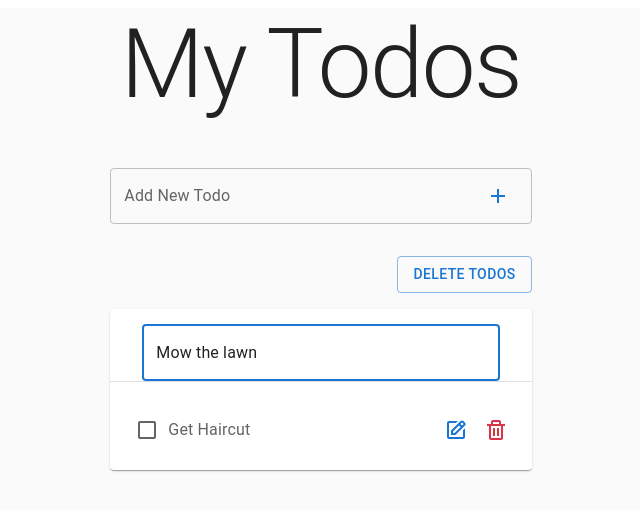
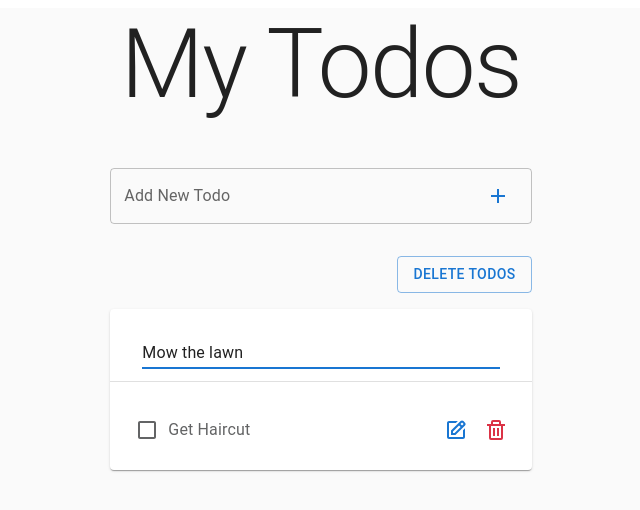
Before and after one commit to johnsonsg/React-Todo-List, a React app: page / in a window 1280 px wide. Both pictures are taken after a click on the button 774 px from the left and 348 px from the top of the page. Shown: the top 510 px of the page, without its empty margins (319-959 px from the left). Built offline with nearby package versions, Linux system fonts and the light colour scheme.

Commit message:
variant Standard text field

```diff
--- a/src/EditTodoForm.js
+++ b/src/EditTodoForm.js
@@ -22,6 +22,7 @@ function EditTodoForm({ id, task, toggleEditTodo }) {
         onChange={handleChange}
         fullWidth
         autoFocus
+        variant="standard"
       />
     </form>
   )
```
